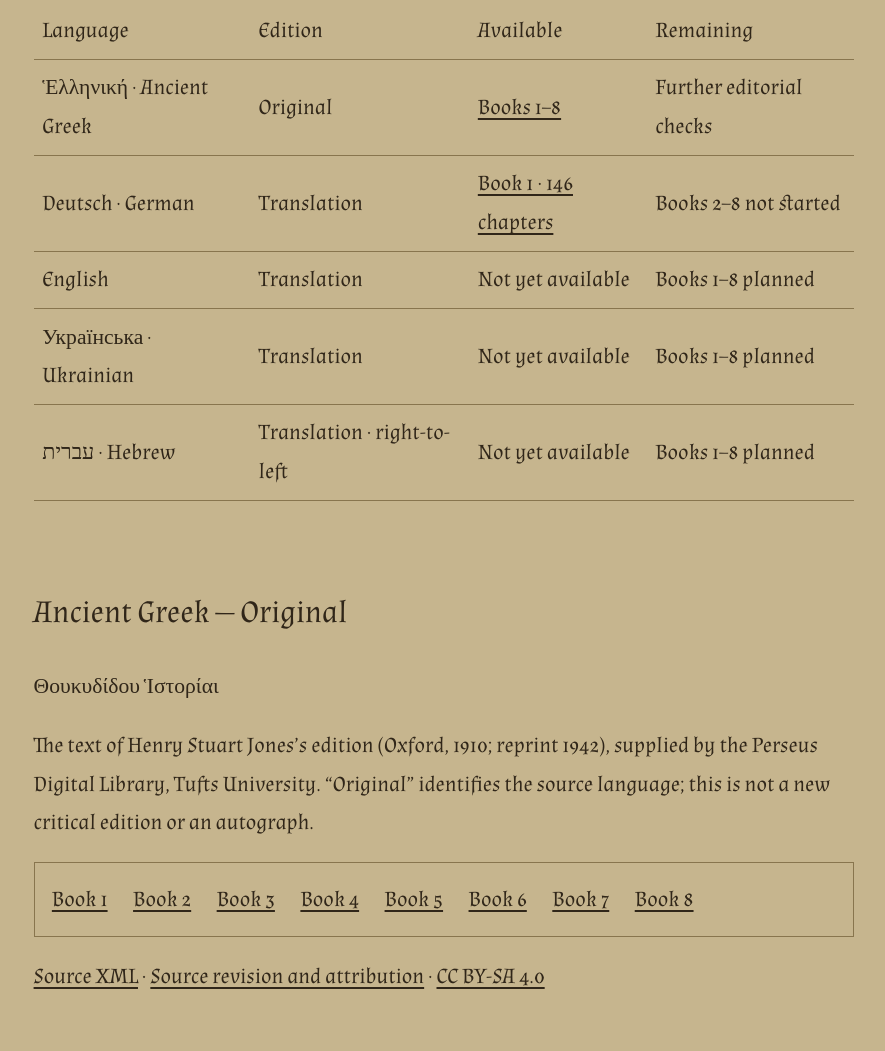
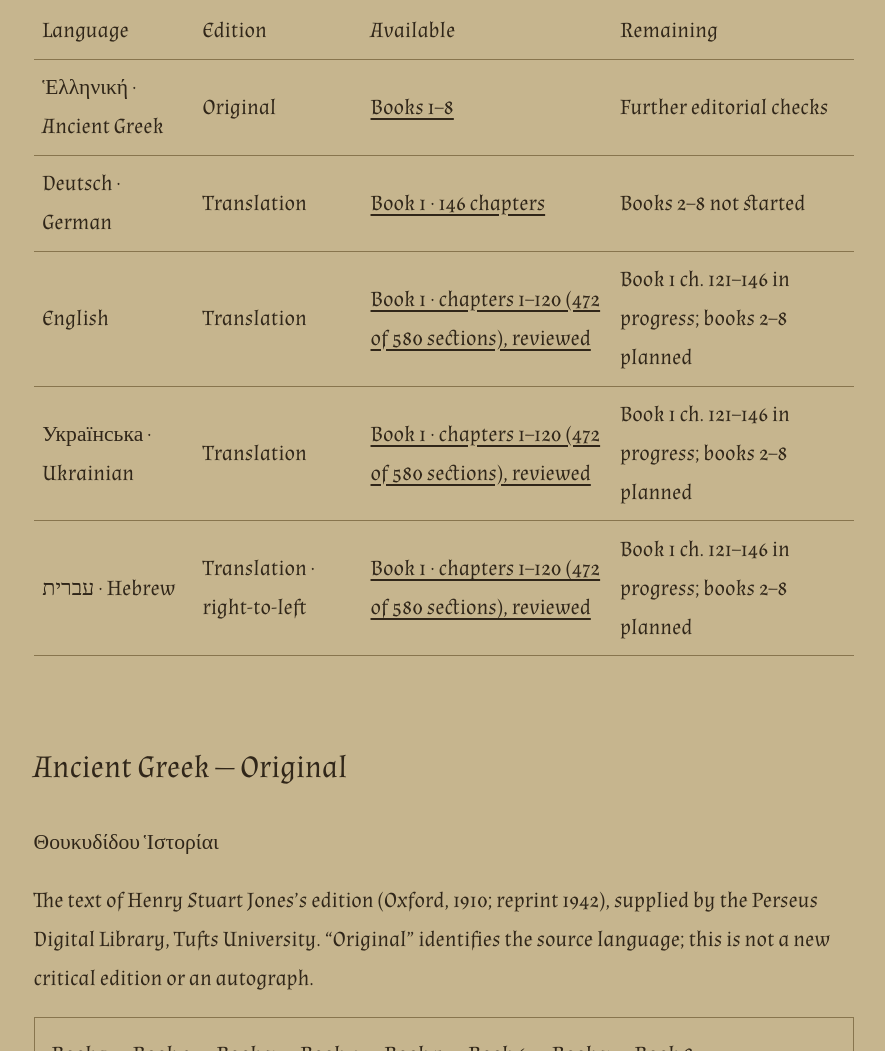
Before and after one commit to kp-greg-smith/thukydides-geschichte, a plain HTML site: page docs/index.html in a window 1280 px wide. Shown: the part 662-1713 px from the top of the page, without its empty margins (196-1081 px from the left). Drawn offline with Linux system fonts and the light colour scheme; a web font is replaced by a local one.

Commit message:
docs: READMEs and index reflect the reviewed frontier (audit finding)

```diff
--- a/docs/index.html
+++ b/docs/index.html
@@ -28,9 +28,9 @@
 <table><thead><tr><th scope="col">Language</th><th scope="col">Edition</th><th scope="col">Available</th><th scope="col">Remaining</th></tr></thead><tbody>
 <tr><th scope="row"><span lang="grc">Ἑλληνική</span> · Ancient Greek</th><td>Original</td><td><a href="#original">Books 1–8</a></td><td>Further editorial checks</td></tr>
 <tr><th scope="row"><span lang="de">Deutsch</span> · German</th><td>Translation</td><td><a href="de/book1.html" hreflang="de">Book 1 · 146 chapters</a></td><td>Books 2–8 not started</td></tr>
-<tr><th scope="row">English</th><td>Translation</td><td>Not yet available</td><td>Books 1–8 planned</td></tr>
-<tr><th scope="row"><span lang="uk">Українська</span> · Ukrainian</th><td>Translation</td><td>Not yet available</td><td>Books 1–8 planned</td></tr>
-<tr><th scope="row"><bdi lang="he" dir="rtl">עברית</bdi> · Hebrew</th><td>Translation · right-to-left</td><td>Not yet available</td><td>Books 1–8 planned</td></tr>
+<tr><th scope="row">English</th><td>Translation</td><td><a href="en/book1.html" hreflang="en">Book 1 · chapters 1–120 (472 of 580 sections), reviewed</a></td><td>Book 1 ch. 121–146 in progress; books 2–8 planned</td></tr>
+<tr><th scope="row"><span lang="uk">Українська</span> · Ukrainian</th><td>Translation</td><td><a href="uk/book1.html" hreflang="uk">Book 1 · chapters 1–120 (472 of 580 sections), reviewed</a></td><td>Book 1 ch. 121–146 in progress; books 2–8 planned</td></tr>
+<tr><th scope="row"><bdi lang="he" dir="rtl">עברית</bdi> · Hebrew</th><td>Translation · right-to-left</td><td><a href="he/book1.html" hreflang="he">Book 1 · chapters 1–120 (472 of 580 sections), reviewed</a></td><td>Book 1 ch. 121–146 in progress; books 2–8 planned</td></tr>
 </tbody></table></div>
 <section id="original"><h2>Ancient Greek — Original</h2>
 <p lang="grc">Θουκυδίδου Ἱστορίαι</p>
```
Also changed, not shown: 4 other files.
